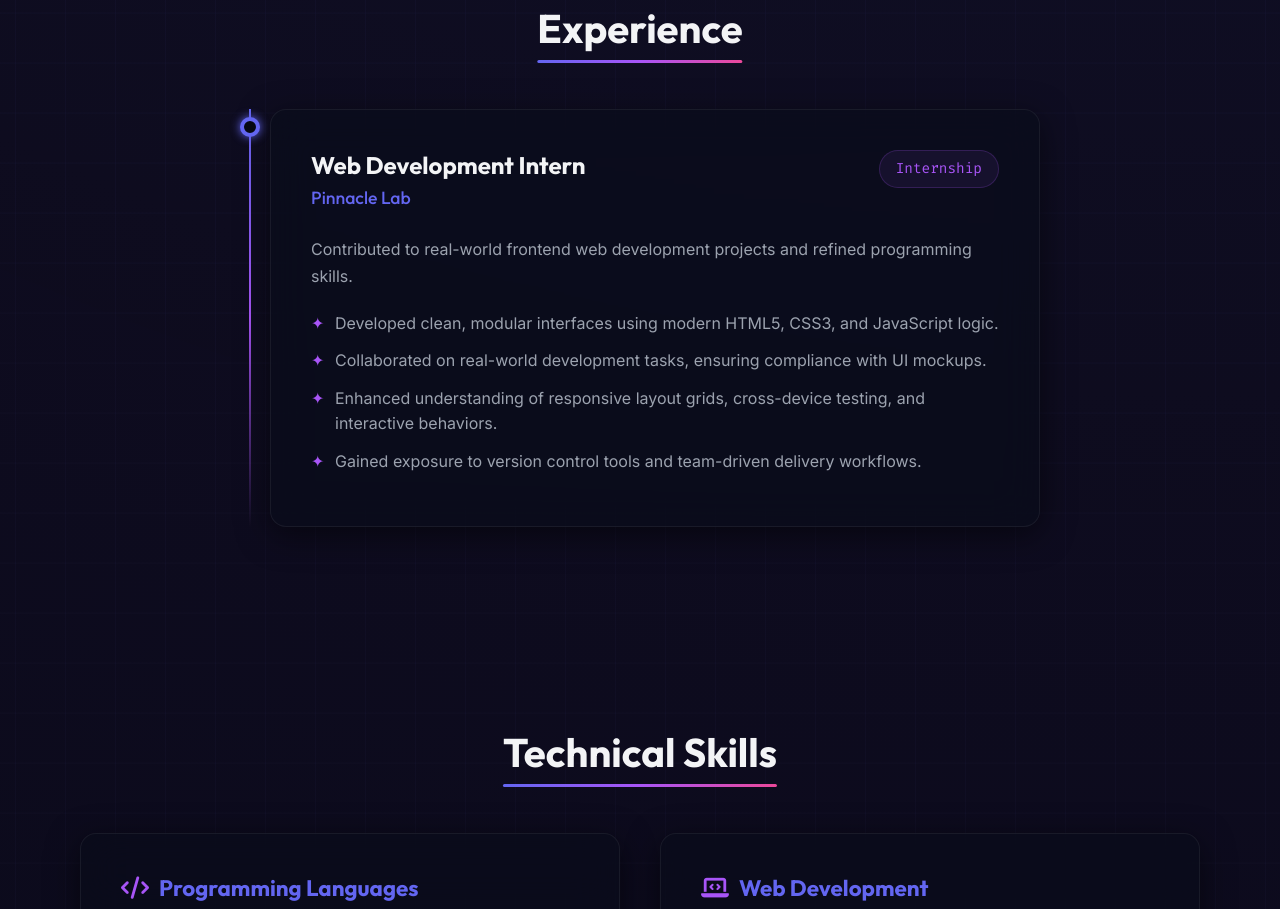
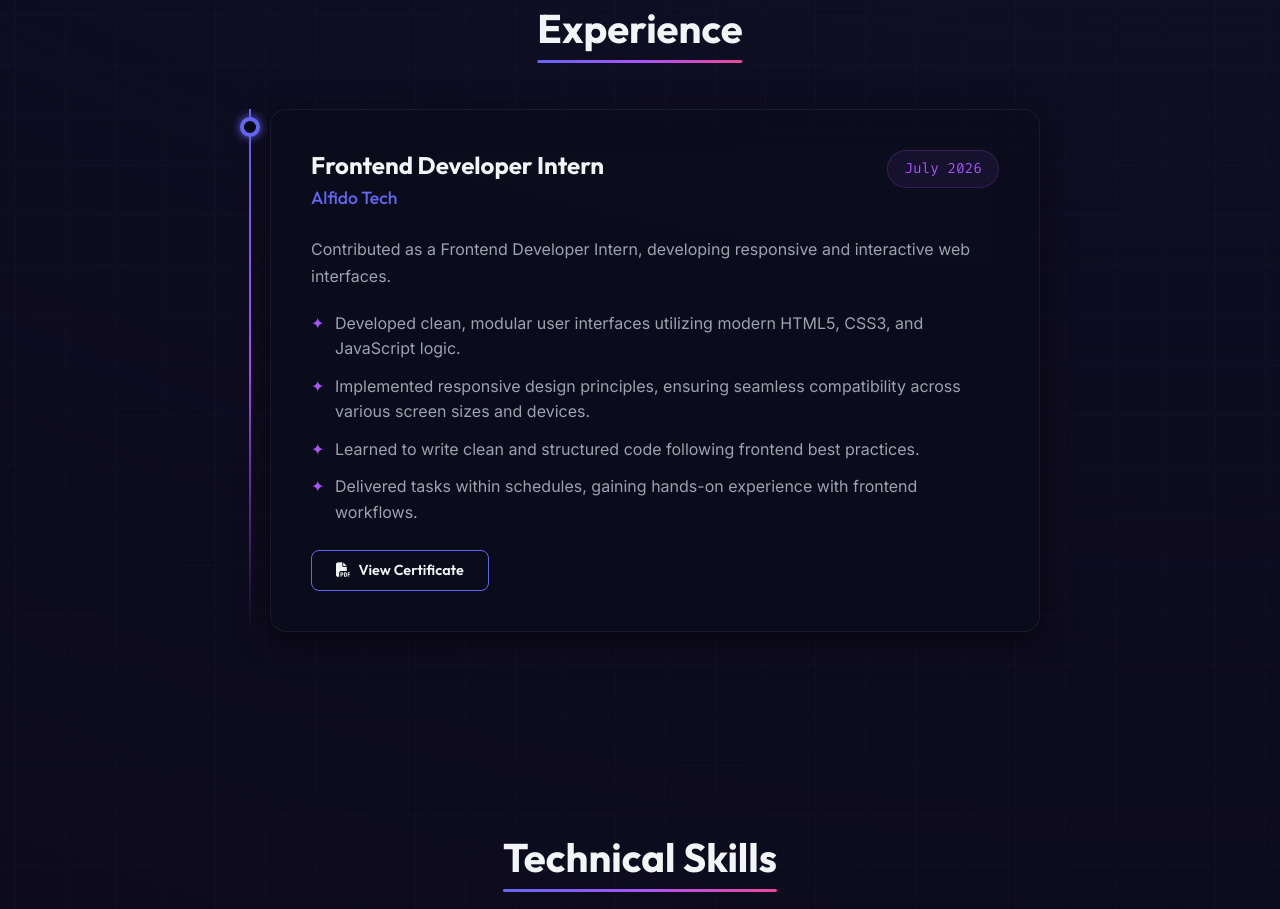
Before and after one commit to Ashutosh7643/Ashutosh-Portfolio, a plain HTML site: page index.html in a window 1280 px wide. Shown: the part 3146-4055 px from the top of the page. Drawn offline with nearby package versions, Linux system fonts and the light colour scheme.

Commit message:
Update experience: Replace Pinnacle Lab with Alfido Tech Frontend Developer internship and add certificate

```diff
--- a/index.html
+++ b/index.html
@@ -8,7 +8,7 @@
     content="Portfolio of Ashutosh Kumar - Computer Science Undergraduate, Java Developer, and DSA Enthusiast. Showcasing projects, skills, education, and internship experience.">
   <meta name="author" content="Ashutosh Kumar">
   <meta name="keywords"
-    content="Ashutosh Kumar, Portfolio, Software Engineer, Java Developer, DSA, Devbhoomi Uttarakhand University, Pinnacle Lab, Web Developer">
+    content="Ashutosh Kumar, Portfolio, Software Engineer, Java Developer, DSA, Devbhoomi Uttarakhand University, Alfido Tech, Web Developer">
   <title>Ashutosh Kumar | Aspiring Software Engineer Portfolio</title>
 
   <!-- Favicon -->
@@ -242,20 +242,24 @@
             <div class="glass-panel timeline-card">
               <div class="timeline-header">
                 <div class="timeline-title">
-                  <h3>Web Development Intern</h3>
-                  <div class="timeline-subtitle">Pinnacle Lab</div>
+                  <h3>Frontend Developer Intern</h3>
+                  <div class="timeline-subtitle">Alfido Tech</div>
                 </div>
-                <div class="timeline-date">Internship</div>
+                <div class="timeline-date">July 2026</div>
               </div>
               <div class="timeline-body">
-                <p>Contributed to real-world frontend web development projects and refined programming skills.</p>
+                <p>Contributed as a Frontend Developer Intern, developing responsive and interactive web interfaces.</p>
                 <ul class="timeline-list">
-                  <li>Developed clean, modular interfaces using modern HTML5, CSS3, and JavaScript logic.</li>
-                  <li>Collaborated on real-world development tasks, ensuring compliance with UI mockups.</li>
-                  <li>Enhanced understanding of responsive layout grids, cross-device testing, and interactive
-                    behaviors.</li>
-                  <li>Gained exposure to version control tools and team-driven delivery workflows.</li>
+                  <li>Developed clean, modular user interfaces utilizing modern HTML5, CSS3, and JavaScript logic.</li>
+                  <li>Implemented responsive design principles, ensuring seamless compatibility across various screen sizes and devices.</li>
+                  <li>Learned to write clean and structured code following frontend best practices.</li>
+                  <li>Delivered tasks within schedules, gaining hands-on experience with frontend workflows.</li>
                 </ul>
+                <div class="timeline-actions" style="margin-top: 1.5rem;">
+                  <a href="assets/Alfido_Tech_Certificate.pdf" target="_blank" class="btn btn-secondary" style="padding: 0.5rem 1.5rem; font-size: 0.9rem; border-radius: 8px;">
+                    <i class="fa-solid fa-file-pdf"></i> View Certificate
+                  </a>
+                </div>
               </div>
             </div>
           </div>
```
Also changed, not shown: 2 other files.
